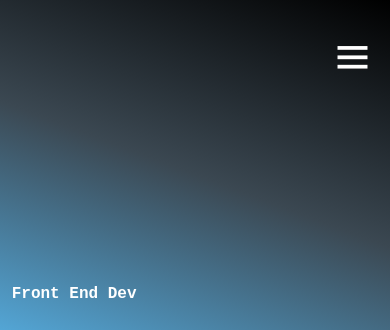
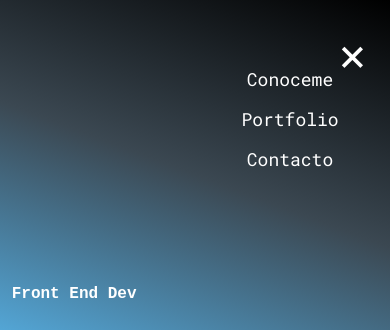
Before and after one commit to TravellerCoder/landing-page-tc, a plain HTML site: page index.html in a window 390 px wide. Both pictures are taken after a click on the element 352 px from the left and 57 px from the top of the page. Shown: the top 330 px of the page. Drawn offline with nearby package versions, Linux system fonts and the light colour scheme; a web font is replaced by a local one.

Commit message:
se da funcionalidad a menu burger con js

```diff
--- a/script.js
+++ b/script.js
@@ -0,0 +1,7 @@
+const menu = document.querySelector('#menu-icon');
+const navList = document.querySelector('.nav-list');
+
+menu.onclick = () => {
+    menu.classList.toggle('bx-x');
+    navList.classList.toggle('open');
+}
--- a/styles.css
+++ b/styles.css
@@ -213,11 +213,11 @@ section {
 
     #menu-icon{
         display: block;
-        font-size: 45px;
-        z-index: 101;
-        cursor: pointer;
     }
 
+    .nav-list.open{
+        right: 0;
+    }
 
     .nav-list{
         position: absolute;
@@ -257,11 +257,9 @@ section {
     }
 
     #menu-icon{
-        display: block;
         position: fixed;
         top: 35px;
         right: 15px;
-
     }
 
     .hero-text h1 {
```
